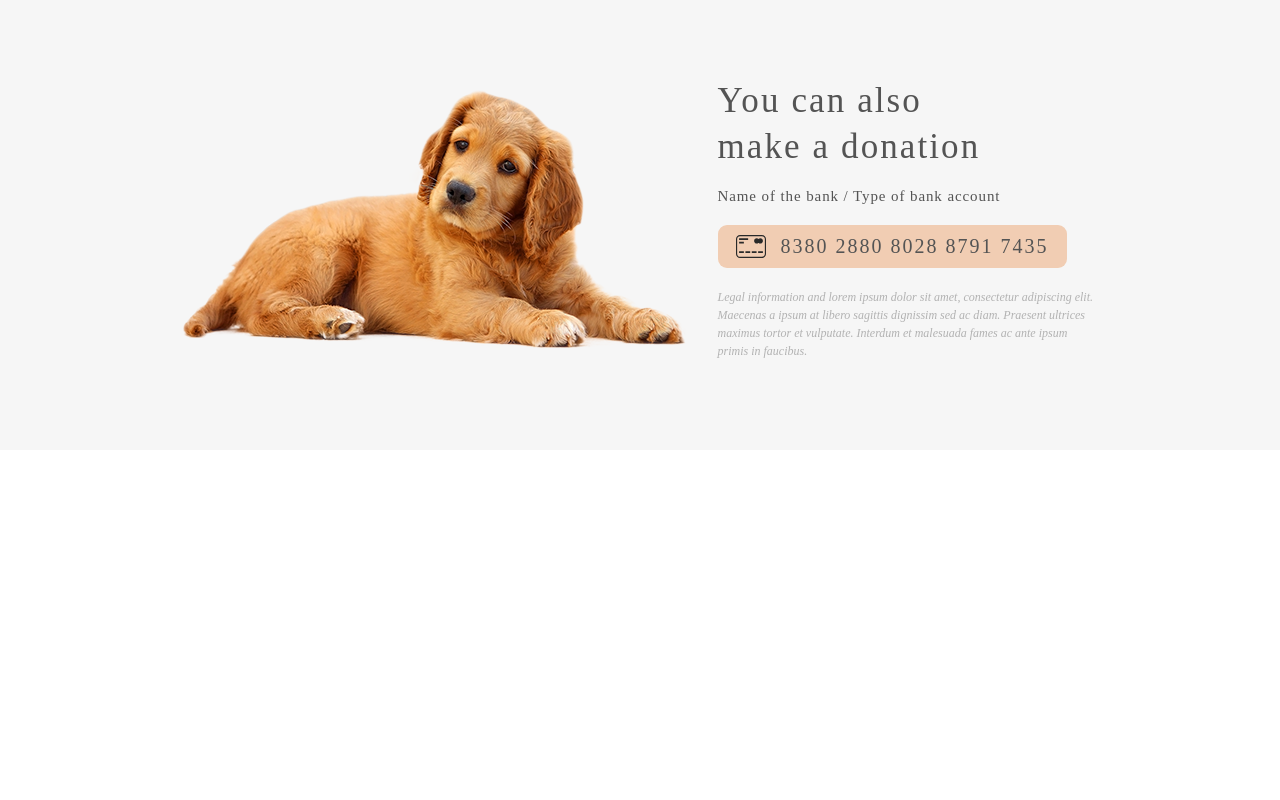
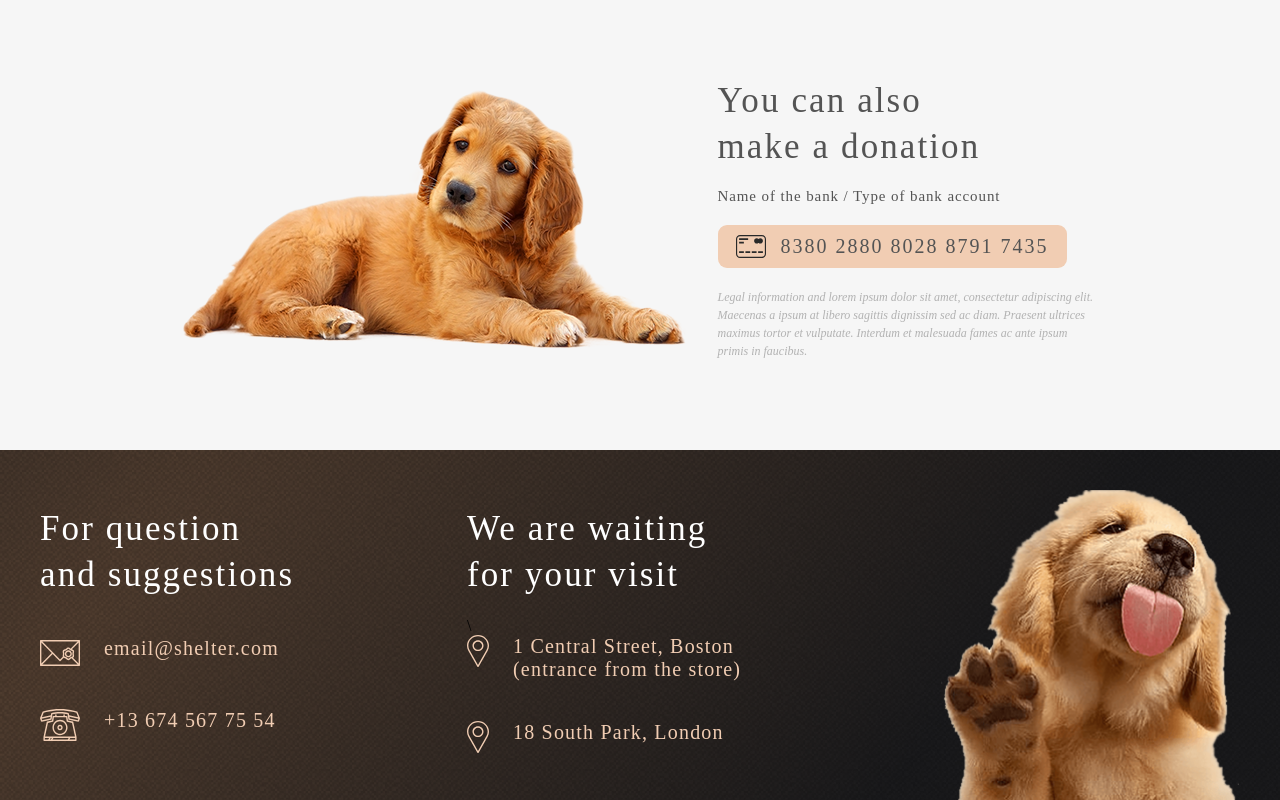
Before and after one commit to VovaVist/shelter, a plain HTML site: page index.html in a window 1280 px wide. Shown: the part 2996-3796 px from the top of the page. Before the commit the page ends 3446 px from the top, so only its background shows below. Drawn offline with Linux system fonts and the light colour scheme.

Commit message:
add: added all blocks

```diff
--- a/index.html
+++ b/index.html
@@ -154,6 +154,30 @@
                faucibus.</p>
         </div>
     </div>
-    <footer></footer>
+    <footer class="footer">
+        <div class="contacts">
+            <h2 class="footer-title footer-title1">For question and suggestions</h2>
+            <div class="footer-text1">
+                <img src="assets/img/icon-email.svg" alt="email" class="footer-icon">
+                <span class="footer-text">email@shelter.com</span>
+            </div>
+            <div>
+                <img src="assets/img/icon-phone.svg" alt="phone" class="footer-icon">
+                <span class="footer-text">+13 674 567 75 54</span>
+            </div>
+        </div>
+        <div class="adress">
+            <h2 class="footer-title footer-title2">We are waiting for your visit</h2>\
+            <div class="footer-text2">
+                <img src="assets/img/icon-marker.svg" alt="marker" class="footer-icon">
+                <span class="footer-text footer-span">1 Central Street, Boston (entrance from the store)</span>
+            </div>
+            <div>
+                <img src="assets/img/icon-marker.svg" alt="marker" class="footer-icon">
+                <span class="footer-text">18 South Park, London </span>
+            </div>
+        </div>
+        <img src="assets/img/footer-puppy.png" alt="puppy" class="footer-img">
+    </footer>
 </body>
 </html>
--- a/style.css
+++ b/style.css
@@ -379,3 +379,69 @@ ul.nav-list>li:hover {
 .card-img {
     margin-right: 15px;
 }
+
+.footer {
+    height: 350px;
+    background: url(assets/img/footer-gradient-background.png) no-repeat;
+    display: flex;
+    justify-content: space-between;
+}
+
+.footer-img {
+    width: 300px;
+    height: 310px;
+    margin-right: 40px;
+    margin-top: 40px;
+}
+
+.footer-title {
+    font-weight: 400;
+    font-size: 35px;
+    line-height: 45.5px;
+    letter-spacing: 0.06em;
+    color: #FFFFFF;
+    width: 260px;
+}
+
+.footer-text {
+    font-weight: 400;
+    font-size: 20px;
+    letter-spacing: 0.06em;
+    color: #f1cdb3;
+    line-height: 23px;
+    cursor: pointer;
+}
+
+.footer-title1 {
+    margin-bottom: 40px;
+}
+
+.footer-title2 {
+    margin-bottom: 20px;
+}
+
+.footer-text1 {
+    margin-bottom: 40px;
+}
+
+.footer-text2 {
+    margin-bottom: 40px;
+}
+
+.contacts {
+    margin-top: 56px;
+    margin-left: 40px;
+}
+
+.adress {
+    margin-top: 56px;
+}
+
+.footer-icon {
+    margin-right: 20px;
+}
+
+.footer-span {
+    display: inline-block;
+    width: 260px;
+}
```
Also changed, not shown: assets/img/footer-gradient-background.png (added), assets/img/footer-puppy.png (added), assets/img/icon-email.svg (added), assets/img/icon-marker.svg (added), assets/img/icon-phone.svg (added).
